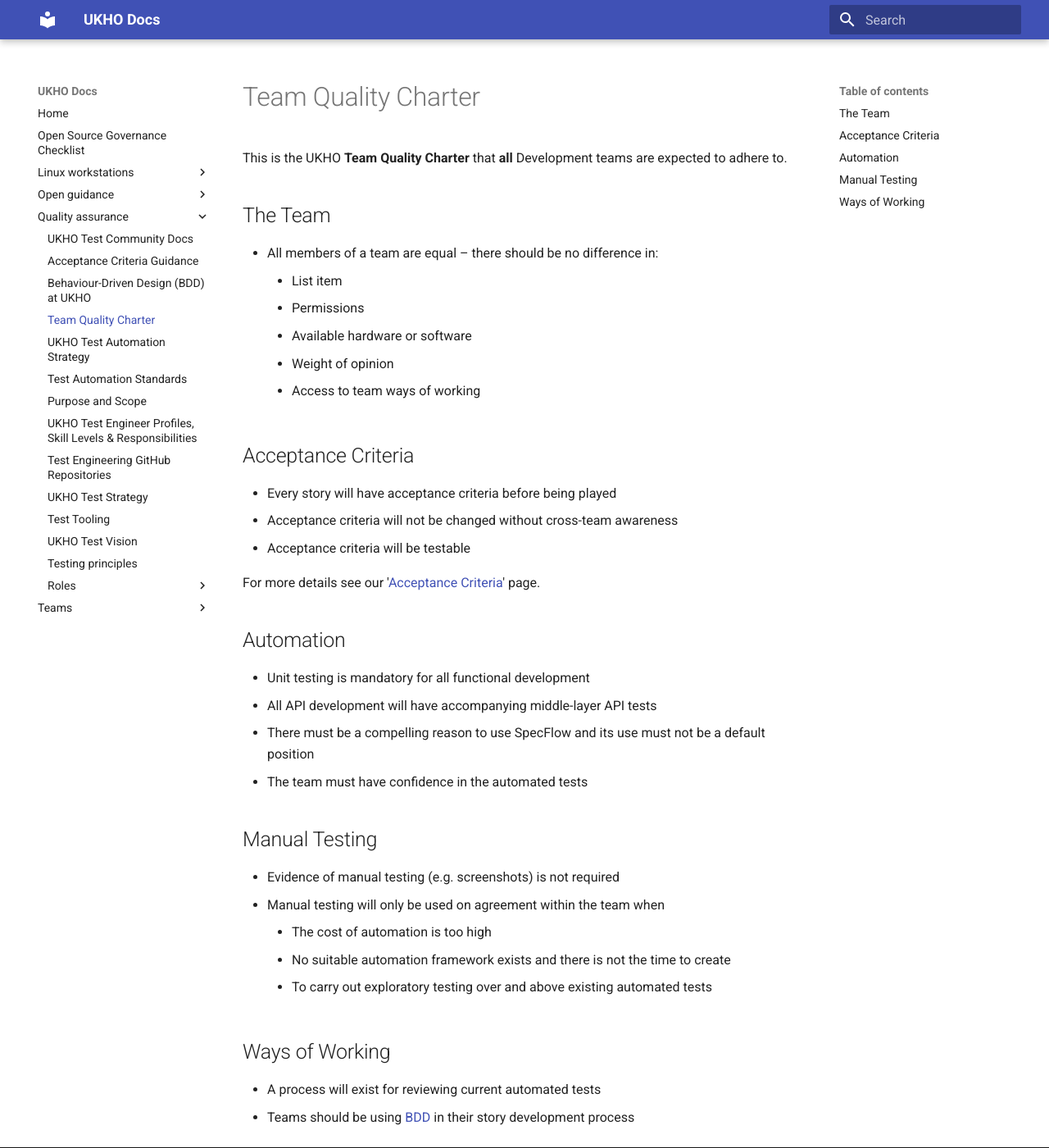
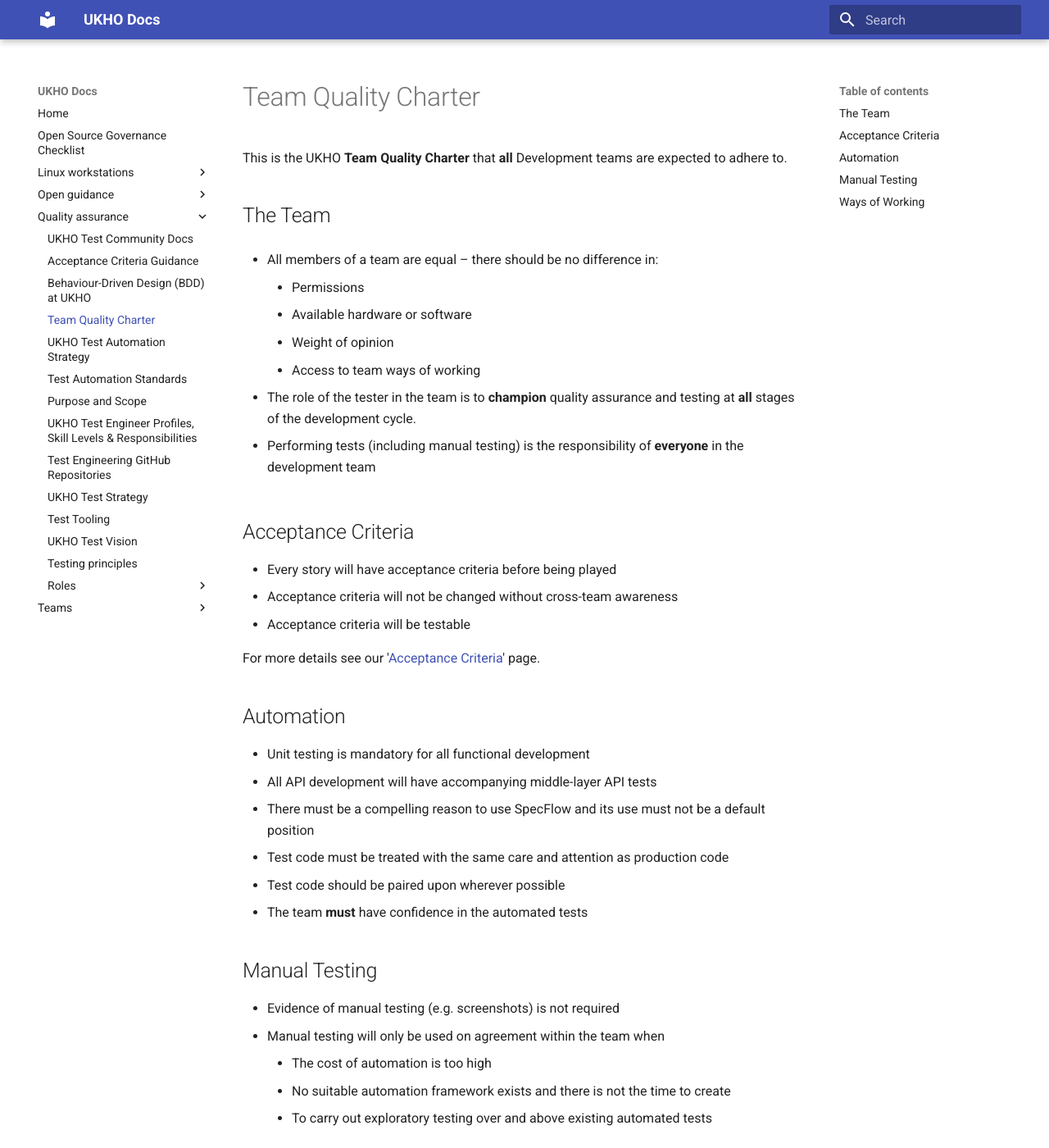
Before and after one commit to UKHO/docs, an MkDocs documentation site: the page built from docs/quality-assurance/team-quality-charter.md, in a window 1280 px wide and 1400 px high. Shown: the whole window at 82% size. Built offline with MkDocs 1.6.1 and Material for MkDocs 9.7.7, drawn with Linux system fonts in a browser that asks for light colours.

Commit message:
Update Team Quality Charter based on PR comments

```diff
--- a/docs/quality-assurance/team-quality-charter.md
+++ b/docs/quality-assurance/team-quality-charter.md
@@ -4,11 +4,14 @@ This is the UKHO **Team Quality Charter** that **all** Development teams are exp
 ## The Team
 
  - All members of a team are equal – there should be no difference in:
-	 - List item
 	 - Permissions
 	 - Available hardware or software
 	 - Weight of opinion
 	 - Access to team ways of working
+
+ - The role of the tester in the team is to **champion** quality assurance and testing at **all** stages of the development cycle.
+
+ - Performing tests (including manual testing) is the responsibility of **everyone** in the development team
 
 ## Acceptance Criteria
 
@@ -23,7 +26,9 @@ For more details see our '[Acceptance Criteria](acceptance-criteria.md)' page.
  - Unit testing is mandatory for all functional development
  - All API development will have accompanying middle-layer API tests
  - There must be a compelling reason to use SpecFlow and its use must not be a default position
- - The team must have confidence in the automated tests
+ - Test code must be treated with the same care and attention as production code
+ - Test code should be paired upon wherever possible
+ - The team **must** have confidence in the automated tests
 
 ## Manual Testing
 
```
